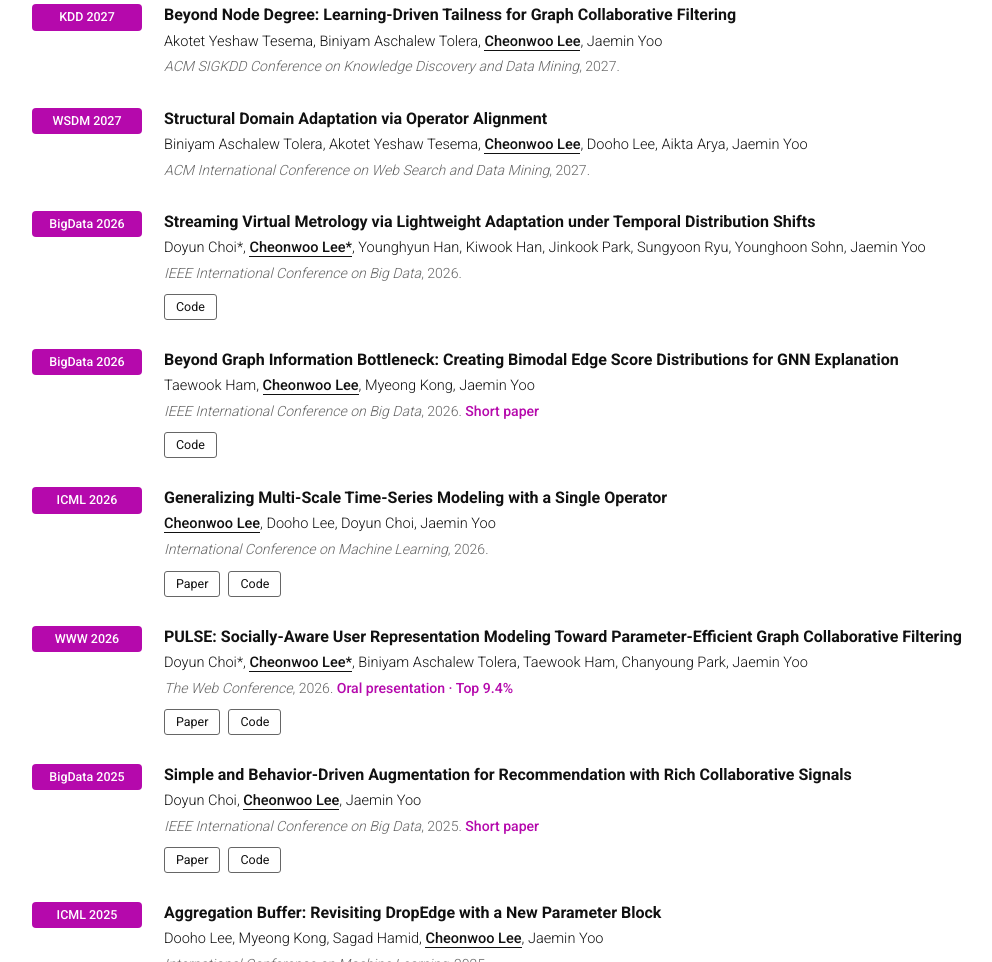
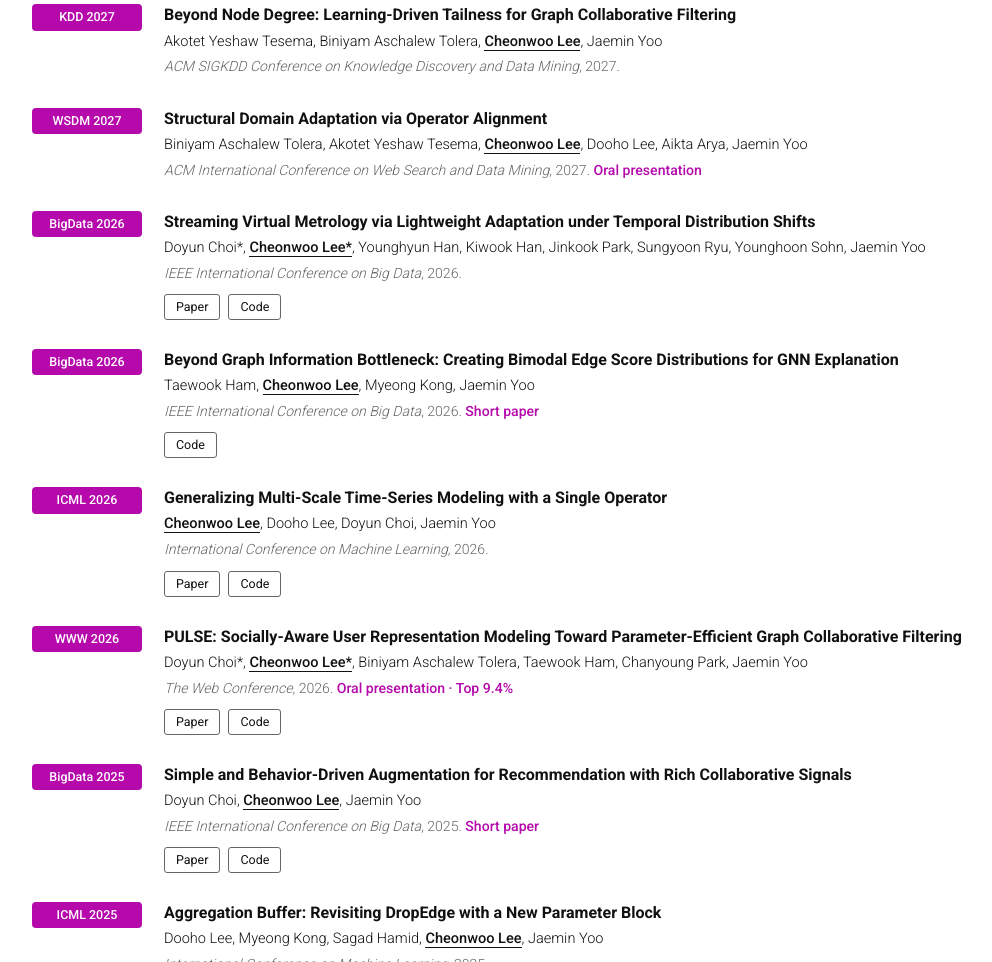
Before and after one commit to cheonwoolee/cheonwoolee.github.io, a plain HTML site: page index.html in a window 1280 px wide. Shown: the part 911-1873 px from the top of the page, without its empty margins (143-1135 px from the left). Drawn offline with Linux system fonts and the light colour scheme.

Commit message:
Mark WSDM oral presentation and link virtual metrology paper

```diff
--- a/index.html
+++ b/index.html
@@ -789,7 +789,7 @@
           <div>
             <div class="publication-title">Structural Domain Adaptation via Operator Alignment</div>
             <p class="authors">Biniyam Aschalew Tolera, Akotet Yeshaw Tesema, <span class="me">Cheonwoo Lee</span>, Dooho Lee, Aikta Arya, Jaemin Yoo</p>
-            <p class="periodical"><em>ACM International Conference on Web Search and Data Mining</em>, 2027.</p>
+            <p class="periodical"><em>ACM International Conference on Web Search and Data Mining</em>, 2027. <span class="pub-note">Oral presentation</span></p>
           </div>
         </article>
 
@@ -800,6 +800,7 @@
             <p class="authors">Doyun Choi*, <span class="me">Cheonwoo Lee*</span>, Younghyun Han, Kiwook Han, Jinkook Park, Sungyoon Ryu, Younghoon Sohn, Jaemin Yoo</p>
             <p class="periodical"><em>IEEE International Conference on Big Data</em>, 2026.</p>
             <div class="pub-links">
+              <a href="https://arxiv.org/pdf/2611.00806" target="_blank" rel="noreferrer">Paper</a>
               <a href="https://github.com/cheonwoolee/GRAPE" target="_blank" rel="noreferrer">Code</a>
             </div>
           </div>
```
